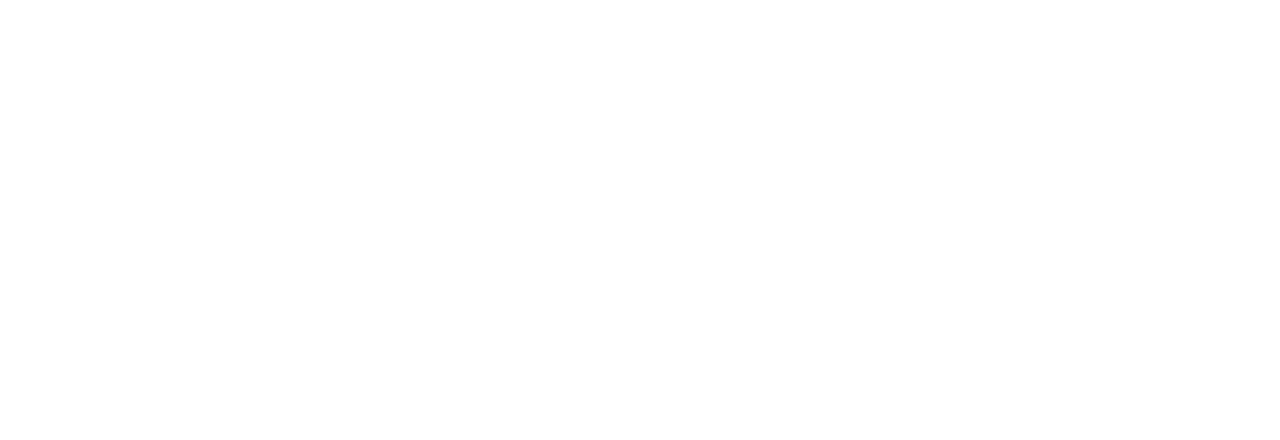
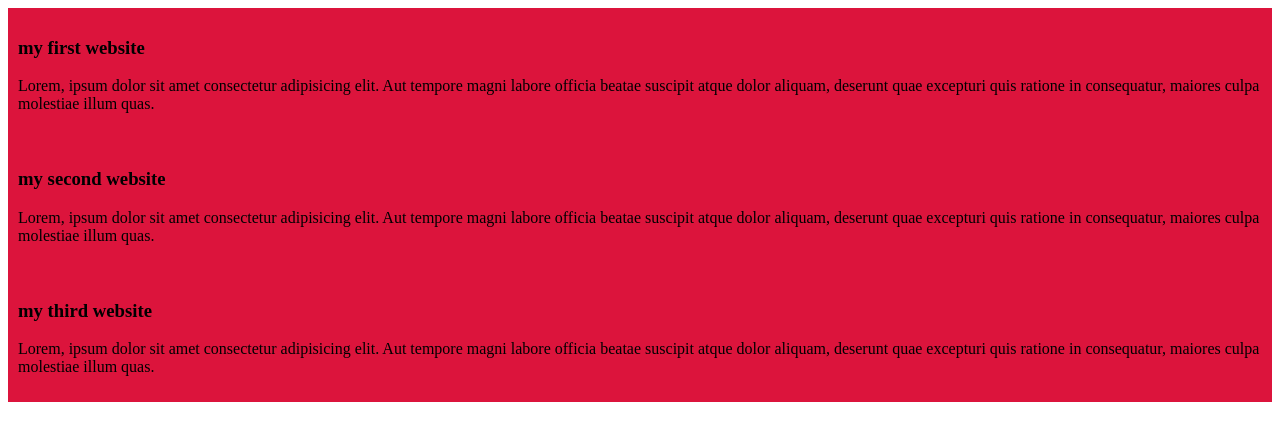
Before and after one commit to zahidhasan2/my-simple-website, a plain HTML site: page index.html in a window 1280 px wide. Drawn offline with Linux system fonts and the light colour scheme.

Commit message:
add first blogs

```diff
--- a/index.html
+++ b/index.html
@@ -4,8 +4,20 @@
     <meta charset="UTF-8">
     <meta name="viewport" content="width=device-width, initial-scale=1.0">
     <title>My first website</title>
+    <link rel="stylesheet" href="styles/blogs.css">
 </head>
 <body>
-
+    <div>
+        <h3>my first website</h3>
+        <p>Lorem, ipsum dolor sit amet consectetur adipisicing elit. Aut tempore magni labore officia beatae suscipit atque dolor aliquam, deserunt quae excepturi quis ratione in consequatur, maiores culpa molestiae illum quas.</p>
+    </div>
+    <div>
+        <h3>my second website</h3>
+        <p>Lorem, ipsum dolor sit amet consectetur adipisicing elit. Aut tempore magni labore officia beatae suscipit atque dolor aliquam, deserunt quae excepturi quis ratione in consequatur, maiores culpa molestiae illum quas.</p>
+    </div>
+    <div>
+        <h3>my third website</h3>
+        <p>Lorem, ipsum dolor sit amet consectetur adipisicing elit. Aut tempore magni labore officia beatae suscipit atque dolor aliquam, deserunt quae excepturi quis ratione in consequatur, maiores culpa molestiae illum quas.</p>
+    </div>
 </body>
 </html>
--- /dev/null
+++ b/styles/blogs.css
@@ -0,0 +1,4 @@
+div{
+    background-color: crimson;
+    padding: 10px;
+}
```
